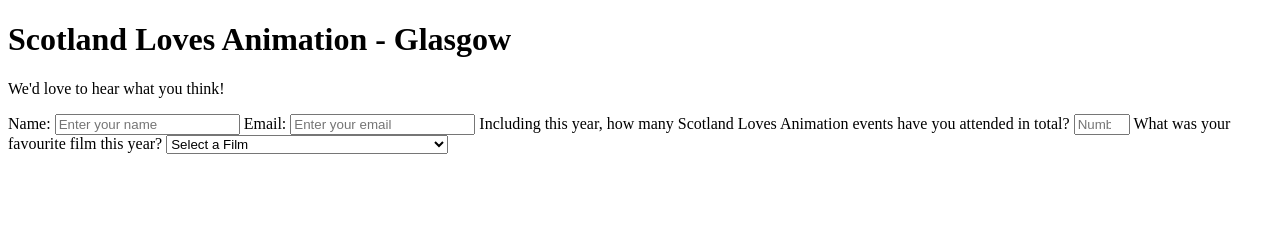
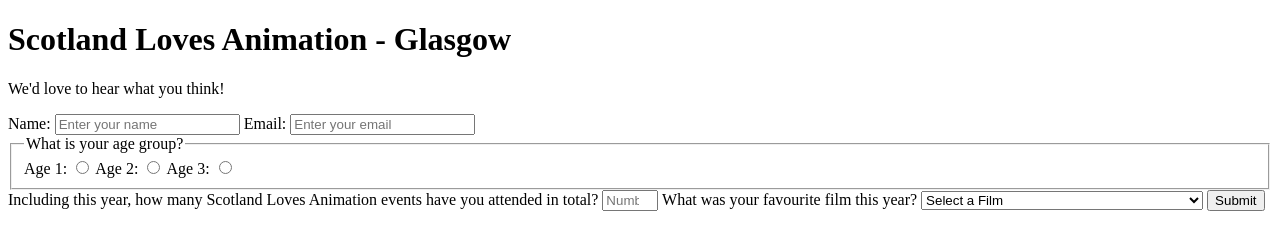
Before and after one commit to mochi-mallard/CYF-SurveyForm, a website: page index.html in a window 1280 px wide. Drawn offline with Linux system fonts and the light colour scheme.

Commit message:
Added to index.html fielset tag and radio buttons

```diff
--- a/index.html
+++ b/index.html
@@ -11,6 +11,8 @@
     <p id="description">We'd love to hear what you think!</p>
 
     <form id="survey-form">
+
+      <!-- Name -->
       <label for="name" id="name-label">Name:</label>
       <input
         type="text"
@@ -21,6 +23,7 @@
         required
       />
 
+      <!-- Email -->
       <label for="email" id="email-label">Email:</label>
       <input
         type="email"
@@ -31,6 +34,18 @@
         required
       />
 
+      <!-- Age -->
+      <fieldset>
+        <legend>What is your age group?</legend>
+        <label for="age" id="age1">Age 1:</label>
+          <input type="radio" id="age1" name="age-group" class="" />
+        <label for="age" id="age2">Age 2:</label>
+          <input type="radio" id="age2" name="age-group" class="" />
+        <label for="age" id="age3">Age 3:</label>
+          <input type="radio" id="age3" name="age-group" class="" />
+      </fieldset>
+
+      <!-- Number-Min-Max -->
       <label for="number" id="number-label"
         >Including this year, how many Scotland Loves Animation events have you attended in total?</label
       >
@@ -44,6 +59,7 @@
         max="11"
       />
 
+      <!-- Dropdown -->
       <label for"" id="">What was your favourite film this year?</label>
       <select name="films" id="films-dropdown">
         <option disabled selected value>Select a Film</option>
@@ -55,6 +71,11 @@
         <option value="Looking for Magical Doremi">Looking for Magical Doremi</option>
         <option value="Knights of Sidonia: Love Woven in the Stars">Knights of Sidonia: Love Woven in the Stars</option>
         <option value="The Deer King">The Deer King</option>
+      </select>
+
+
+
+      <input type="submit" value="Submit" />
     </form>
   </body>
 </html>
```
